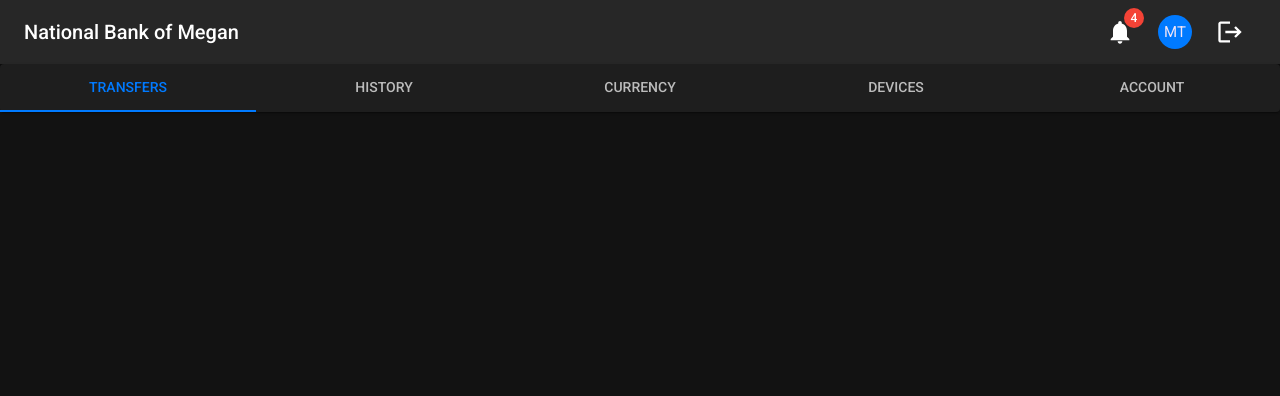
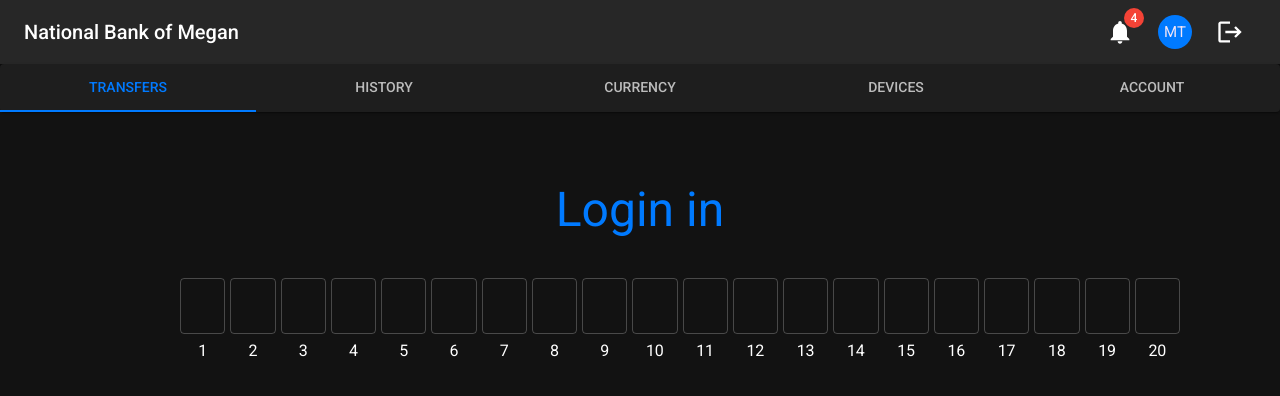
Before and after one commit to National-Bank-of-Megan/secure-bank-web-client, a React (Create React App) app: page /login in a window 1280 px wide. Shown: the top 396 px of the page. Built offline with nearby package versions, Linux system fonts and the light colour scheme.

Commit message:
Not working auto focus Login input

```diff
--- a/src/App.tsx
+++ b/src/App.tsx
@@ -11,6 +11,7 @@ import CurrencyExchangePage from "./pages/CurrencyExchangePage";
 import HistoryPage from "./pages/HistoryPage";
 import AccountPage from "./pages/AccountPage";
 import DevicesPage from "./pages/DevicesPage";
+import LoginPage from "./pages/LoginPage";
 
 function App() {
   return (
@@ -19,6 +20,7 @@ function App() {
         <LayoutAuthenticated>
           <Routes>
             <Route path="/" element={<MainPage />} />
+            <Route path="/login" element={<LoginPage/>}/>
             <Route path="/transfers" element={<TransferPage />} />
             <Route path="/exchange" element={<CurrencyExchangePage/>}/>
             <Route path="/history" element={<HistoryPage />} />
--- /dev/null
+++ b/src/components/auth/LoginForm.tsx
@@ -0,0 +1,62 @@
+import { OutlinedInput, Stack } from "@mui/material";
+import { useState, createRef, useEffect } from "react";
+import PasswordCharacterInput from "./PasswordCharacterInput";
+
+const LoginForm = () => {
+  const numerOfInputs = 20;
+
+  const [inputRefsArray] = useState(() =>
+    Array.from({ length: numerOfInputs }, () => createRef<HTMLInputElement>())
+  );
+  const [currentIndex, setCurrentIndex] = useState(0);
+
+  const [letters, setLetters] = useState(() =>
+  Array.from({ length: numerOfInputs }, () => "")
+);
+
+
+  useEffect(() => {
+    if (inputRefsArray?.[0]?.current) {
+      inputRefsArray?.[0]?.current?.focus();
+      console.log('lol')
+    }
+
+    window.addEventListener("keyup", handleKeyPress, false);
+    return () => {
+      window.removeEventListener("keyup", handleKeyPress);
+    };
+  }, []);
+
+
+  const handleKeyPress = () => {
+    setCurrentIndex((prevIndex) => {
+      const nextIndex = prevIndex < numerOfInputs - 1 ? prevIndex + 1 : 0;
+      const nextInput = inputRefsArray?.[nextIndex]?.current;
+      nextInput!.focus();
+    //   nextInput!.select();
+      return nextIndex;
+    });
+  };
+
+  return (
+    <form>
+      <Stack
+        direction="row"
+        sx={{
+          marginTop: "40px",
+          width: "1000px",
+          marginLeft: "auto",
+          marginRight: "auto",
+          textAlign: "center",
+          columnGap: "5px",
+        }}
+      >
+        {inputRefsArray.map((ref, index) => {
+            return <PasswordCharacterInput index={index} setCurrentIndex={setCurrentIndex} setLetters={setLetters} inputRef={ref} />
+        })}
+      </Stack>
+    </form>
+  );
+};
+
+export default LoginForm;
--- /dev/null
+++ b/src/components/auth/PasswordCharacterInput.tsx
@@ -0,0 +1,30 @@
+import { Stack, OutlinedInput, Typography } from "@mui/material";
+import { RefObject, SetStateAction, useRef } from "react";
+import { findDOMNode } from "react-dom";
+
+const PasswordCharacterInput: React.FC<{ index: number, setCurrentIndex: (index: number) => void, setLetters: React.Dispatch<SetStateAction<string[]>>, inputRef: RefObject<HTMLInputElement> }> = (props) => {
+
+    return (
+        <Stack sx={{
+            justifyContent: 'center',
+            rowGap: '5px'
+        }}>
+            <OutlinedInput ref={props.inputRef} type="password" inputProps={{
+                min: 0, maxLength: 1, style: { textAlign: 'center' }
+            }}
+            onChange={(e) => {
+                const { value } = e.target;
+                props.setLetters((letters) =>
+                  letters.map((letter, letterIndex) =>
+                    letterIndex === props.index ? value : letter
+                  )
+                );
+              }}
+
+            />
+            <Typography>{props.index+1}</Typography>
+        </Stack>
+    );
+}
+
+export default PasswordCharacterInput;
--- /dev/null
+++ b/src/pages/LoginPage.tsx
@@ -0,0 +1,13 @@
+import { Box, Typography } from "@mui/material";
+import LoginForm from "../components/auth/LoginForm";
+
+const LoginPage = () => {
+    return (
+        <Box>
+            <Typography variant="h3" textAlign="center" color="primary">Login in</Typography>
+            <LoginForm />
+        </Box>
+    );
+}
+
+export default LoginPage;
```
